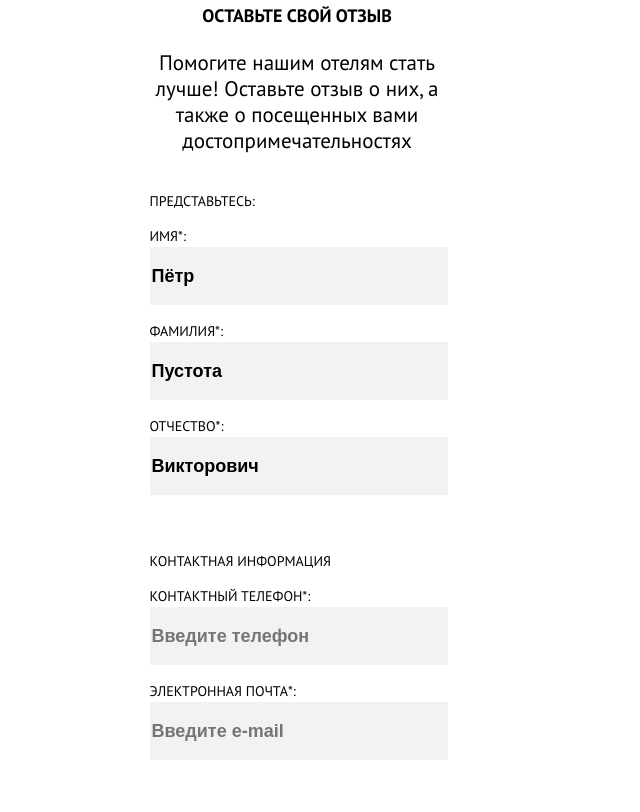
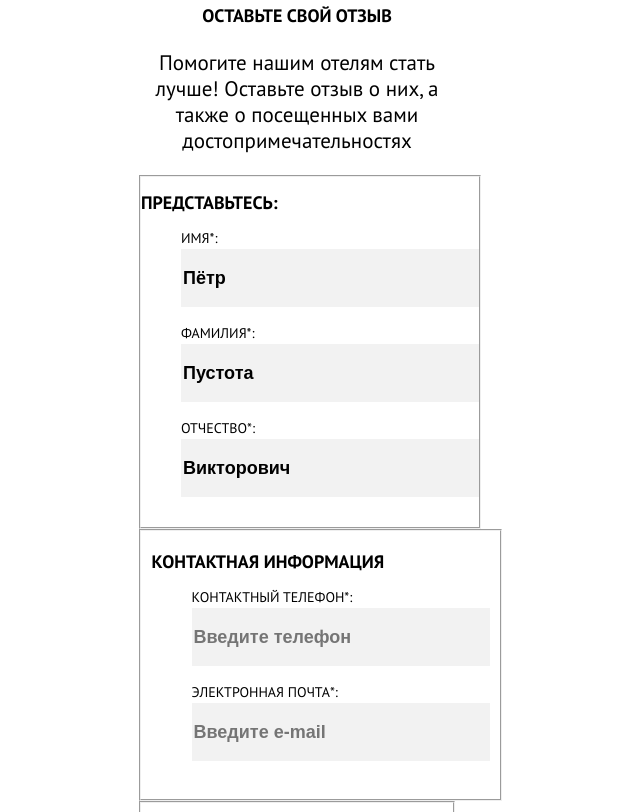
Before and after one commit to htmlacademy-adaptive/28490-sedona-25, a website: page source/form.html in a window 1280 px wide. Shown: the part 609-1421 px from the top of the page, without its empty margins (343-983 px from the left). Drawn offline with nearby package versions, Linux system fonts and the light colour scheme; files that its build step writes are made by us from their sources.

Commit message:
Стилизация

```diff
--- a/source/sass/blocks/body.scss
+++ b/source/sass/blocks/body.scss
@@ -17,7 +17,3 @@ p {
   font-family: "PT Sans";
   font-style: normal;
 }
-
-label {
-  font-family: "PT Sans";
-}
--- a/source/sass/blocks/form.scss
+++ b/source/sass/blocks/form.scss
@@ -1,25 +1,26 @@
 fieldset {
-  font-family: 'PT Sans';
+  font-family: "PT Sans";
   font-style: normal;
   font-weight: 400;
   font-size: 14px;
   line-height: 21px;
-  border: none;
 }
 
-.form__contact-list {
+.form__fieldset--data {
   padding: 0;
 }
 
 .form__fieldset-title {
-  font-weight: 400;
-  font-size: 14px;
+  font-weight: 700;
+  font-size: 18px;
   line-height: 21px;
   text-transform: uppercase;
   padding: 0;
 }
 
 .form__contact-label {
+  font-family: "PT Sans";
+  font-style: normal;
   text-transform: uppercase;
 }
 
@@ -31,7 +32,7 @@ fieldset {
   padding-right: 16px;
   margin-bottom: 16px;
   border: none;
-  background-color: #F2F2F2;
+  background-color: #f2f2f2;
   font-weight: 700;
   font-size: 18px;
   line-height: 26px;
```
